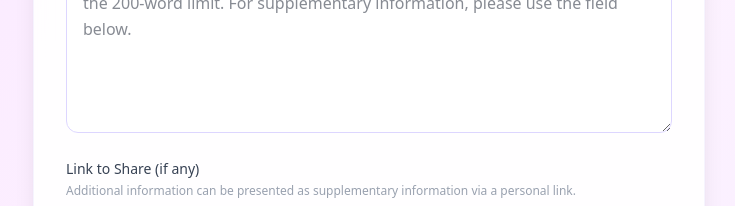
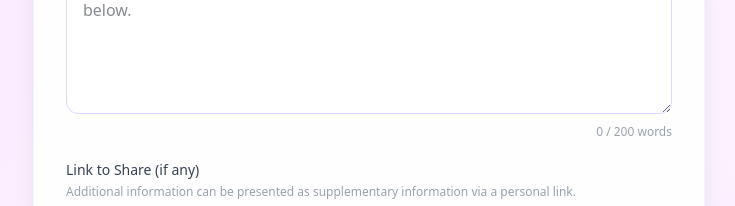
Before and after one commit to Abhijith-Suresh2283/nanoportugal, a React (Vite) app: page /projectsubmission in a window 1280 px wide. Shown: the part 880-1086 px from the top of the page, without its empty margins (271-1006 px from the left). Built offline with nearby package versions, Linux system fonts and the light colour scheme; no server answers.

Commit message:
Added word limit for summary and links

```diff
--- a/src/components/ProjectSubmission.jsx
+++ b/src/components/ProjectSubmission.jsx
@@ -31,6 +31,13 @@ export default function ProjectSubmissionPage() {
   const [error, setError] = useState(null);
 
   const handleChange = (e) => setForm({ ...form, [e.target.name]: e.target.value });
+
+  // Word count for the summary (200-word limit)
+  const SUMMARY_WORD_LIMIT = 200;
+  const SHARE_LINK_MAX = 500;
+  const countWords = (text) => (text.trim() ? text.trim().split(/\s+/).length : 0);
+  const summaryWords = countWords(form.summary);
+  const summaryOverLimit = summaryWords > SUMMARY_WORD_LIMIT;
 
   const addCollab = () => {
     const v = collabInput.trim();
@@ -84,6 +91,10 @@ export default function ProjectSubmissionPage() {
       setError('Summary is required.');
       return;
     }
+    if (summaryWords > SUMMARY_WORD_LIMIT) {
+      setError(`Summary must be within ${SUMMARY_WORD_LIMIT} words (currently ${summaryWords}).`);
+      return;
+    }
     if (!form.full_name.trim()) {
       setError('Full name is required.');
       return;
@@ -126,6 +137,10 @@ export default function ProjectSubmissionPage() {
     }
     if (form.share_link && !/^https?:\/\/.+/.test(form.share_link)) {
       setError('Link to share must start with http:// or https://');
+      return;
+    }
+    if (form.share_link && form.share_link.length > SHARE_LINK_MAX) {
+      setError(`Link to share must be ${SHARE_LINK_MAX} characters or fewer.`);
       return;
     }
 
@@ -232,7 +247,8 @@ export default function ProjectSubmissionPage() {
                 used, the expected outcomes and potential impact, the types of expertise, resources,
                 or collaborators being sought, and any relevant funding information (current funding,
                 funding source, or funding opportunities, if applicable). Present your project
-                addressing key points. The summary should be within the 200-word limit. For supplementary information, please use the field below.
+                addressing key points. Additional information can be presented as supplementary
+                information via a personal link.
               </p>
               <textarea
                 name="summary"
@@ -242,6 +258,9 @@ export default function ProjectSubmissionPage() {
                 placeholder="Present your project addressing key points. The summary should be within the 200-word limit. For supplementary information, please use the field below."
                 className={`${inputClass} resize-y leading-relaxed`}
               />
+              <p className={`text-xs mt-1 text-right ${summaryOverLimit ? 'text-red-500' : 'text-gray-400'}`}>
+                {summaryWords} / {SUMMARY_WORD_LIMIT} words
+              </p>
             </div>
 
             {/* Link to Share (optional) */}
@@ -255,6 +274,7 @@ export default function ProjectSubmissionPage() {
                 type="url"
                 value={form.share_link}
                 onChange={handleChange}
+                maxLength={SHARE_LINK_MAX}
                 className={inputClass}
                 placeholder="https://…"
               />
```
